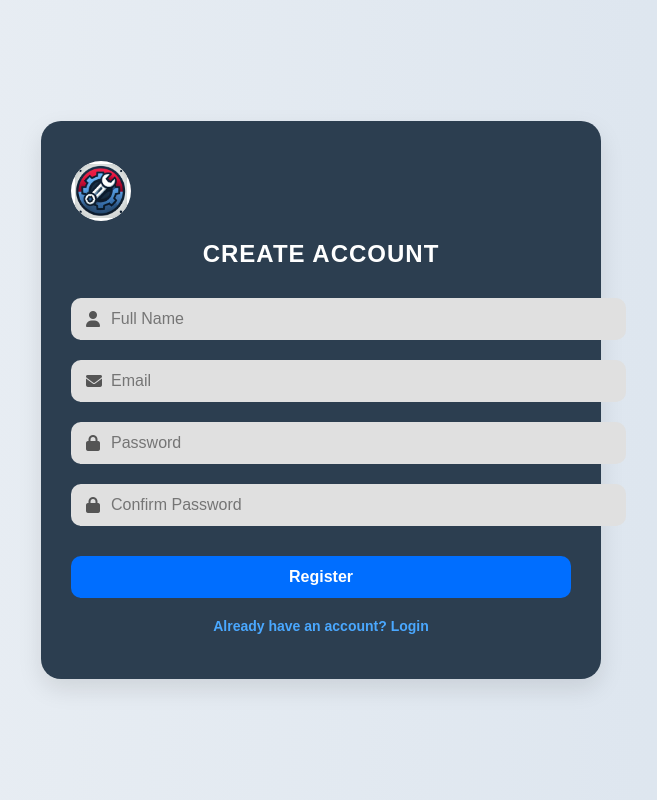
After one commit to CUDORENALOU/IT38A-Enterprise-System, a PHP site: page /IT38A-Enterprise-System/register.php in a window 1280 px wide. The commit adds this page. Shown: the whole page, without its empty margins (429-1086 px from the left). Run offline with PHP 8.4, Linux system fonts and the light colour scheme; some libraries are stand-ins or nearby versions.

Commit message:
upadated with log in and register

```diff
--- /dev/null
+++ b/IT38A_Final-Activity1-0424&282025/index.php
@@ -0,0 +1,5 @@
+<?php
+// index.php
+header("Location: login.php");
+exit();
+?>
--- a/IT38A_Final-Activity1-0424&282025/manage_products.php
+++ b/IT38A_Final-Activity1-0424&282025/manage_products.php
@@ -3,7 +3,7 @@
 <head>
     <meta charset="UTF-8">
     <title>Manage Products - HardwareHub</title>
-    <link rel="stylesheet" href="style.css"> <!-- Keep using your CSS -->
+    <link rel="stylesheet" href="styles.css"> <!-- Keep using your CSS -->
     <style>
         body {
             margin: 0;
--- /dev/null
+++ b/IT38A_Final-Activity1-0424&282025/register.php
@@ -0,0 +1,41 @@
+<!DOCTYPE html>
+<html lang="en">
+<head>
+    <meta charset="UTF-8">
+    <title>Register - HardwareHub</title>
+    <link rel="stylesheet" href="styles.css">
+    <script src="https://kit.fontawesome.com/a076d05399.js" crossorigin="anonymous"></script>
+</head>
+<body>
+    <div class="login-container">
+        <div class="login-box">
+            <div class="logo">
+                <img src="logo.jpg" alt="HardwareHub Logo">
+            </div>
+            <h2>CREATE ACCOUNT</h2>
+            <form action="register_handler.php" method="POST">
+                <div class="input-group">
+                    <i class="fas fa-user"></i>
+                    <input type="text" name="fullname" placeholder="Full Name" required>
+                </div>
+                <div class="input-group">
+                    <i class="fas fa-envelope"></i>
+                    <input type="email" name="email" placeholder="Email" required>
+                </div>
+                <div class="input-group">
+                    <i class="fas fa-lock"></i>
+                    <input type="password" name="password" placeholder="Password" required>
+                </div>
+                <div class="input-group">
+                    <i class="fas fa-lock"></i>
+                    <input type="password" name="confirm_password" placeholder="Confirm Password" required>
+                </div>
+                <button type="submit" class="login-btn">Register</button>
+            </form>
+            <div class="links">
+                <a href="login.php" class="create">Already have an account? Login</a>
+            </div>
+        </div>
+    </div>
+</body>
+</html>
--- /dev/null
+++ b/IT38A_Final-Activity1-0424&282025/styles.css
@@ -0,0 +1,296 @@
+/* ==== GENERAL & DASHBOARD STYLES ==== */
+body {
+    margin: 0;
+    font-family: Arial, sans-serif;
+    background-color: #f4f6f8;
+}
+
+.sidebar {
+    width: 220px;
+    height: 100vh;
+    background: linear-gradient(to bottom, #0f4c75, #3282b8);
+    color: #fff;
+    position: fixed;
+    display: flex;
+    flex-direction: column;
+    align-items: center;
+    padding: 20px 0;
+}
+
+.logo {
+    width: 100px;
+    height: 100px;
+    background: #fff;
+    border-radius: 50%;
+    margin-bottom: 10px;
+    overflow: hidden;
+    display: flex;
+    align-items: center;
+    justify-content: center;
+}
+
+.logo img {
+    width: 90%;
+    height: 90%;
+    object-fit: contain;
+}
+
+.sidebar h2 {
+    margin-bottom: 30px;
+    font-size: 20px;
+}
+
+.sidebar a {
+    color: #fff;
+    text-decoration: none;
+    margin: 10px 0;
+    font-size: 18px;
+    width: 100%;
+    text-align: center;
+    padding: 10px 0;
+    transition: all 0.3s ease;
+    position: relative;
+}
+
+.sidebar a:hover {
+    background-color: rgba(255, 255, 255, 0.2);
+    border-radius: 10px;
+    box-shadow: 0 4px 10px rgba(0,0,0,0.2);
+}
+
+.sidebar a::after {
+    content: "";
+    position: absolute;
+    left: 10%;
+    right: 10%;
+    bottom: 0;
+    height: 2px;
+    background: rgba(255,255,255,0.5);
+    transform: scaleX(0);
+    transition: transform 0.3s ease;
+    transform-origin: right;
+}
+
+.sidebar a:hover::after {
+    transform: scaleX(1);
+    transform-origin: left;
+}
+
+.main-content {
+    margin-left: 240px;
+    padding: 20px;
+}
+
+.cards {
+    display: flex;
+    gap: 20px;
+    margin-bottom: 20px;
+}
+
+.card {
+    background: #fff;
+    padding: 20px;
+    flex: 1;
+    border-radius: 10px;
+    box-shadow: 0 2px 5px rgba(0,0,0,0.1);
+    text-align: center;
+}
+
+.recent-orders {
+    background: #fff;
+    padding: 20px;
+    border-radius: 10px;
+    box-shadow: 0 2px 5px rgba(0,0,0,0.1);
+    margin-bottom: 20px;
+}
+
+table {
+    width: 100%;
+    border-collapse: collapse;
+    margin-top: 10px;
+}
+
+th, td {
+    padding: 12px;
+    text-align: left;
+    border-bottom: 1px solid #ddd;
+}
+
+/* ==== MANAGE PRODUCTS STYLES ==== */
+
+body {
+    margin: 0;
+    font-family: Arial, sans-serif;
+    background: linear-gradient(to right, #edf1f5, #dbe4ee);
+}
+
+.main-content {
+    margin-left: 250px;
+    padding: 40px;
+}
+
+.buttons {
+    display: flex;
+    gap: 20px;
+    margin-bottom: 30px;
+}
+
+.buttons button {
+    padding: 10px 20px;
+    border: none;
+    border-radius: 8px;
+    font-weight: bold;
+    cursor: pointer;
+}
+
+.buttons button:first-child {
+    background-color: #1a73e8;
+    color: white;
+}
+
+.buttons button:last-child {
+    background-color: #ccc;
+}
+
+.product-list {
+    width: 100%;
+    border-collapse: collapse;
+}
+
+.product-list th, .product-list td {
+    padding: 15px;
+    text-align: left;
+    font-size: 16px;
+}
+
+.product-img {
+    width: 70px;
+    height: 70px;
+    border-radius: 10px;
+    background-color: #eaeaea;
+    overflow: hidden;
+    display: flex;
+    align-items: center;
+    justify-content: center;
+}
+
+.product-img img {
+    max-width: 100%;
+    max-height: 100%;
+}
+
+tr:hover {
+    background-color: #f1f1f1;
+}
+
+/* ==== LOGIN PAGE STYLES ==== */
+.login-container {
+    display: flex;
+    justify-content: center;
+    align-items: center;
+    min-height: 100vh;
+    margin-left: 220px;
+    padding: 20px;
+    box-sizing: border-box;
+}
+
+.login-box {
+    background-color: #2c3e50;
+    padding: 40px 30px;
+    border-radius: 20px;
+    box-shadow: 0 10px 25px rgba(0,0,0,0.1);
+    text-align: center;
+    color: white;
+    width: 100%;
+    max-width: 500px;
+}
+
+.login-box .logo {
+    width: 60px;
+    height: 60px;
+    margin-bottom: 15px;
+}
+
+.login-box h2 {
+    margin-bottom: 30px;
+    font-weight: 600;
+    letter-spacing: 1px;
+}
+
+.input-group {
+    position: relative;
+    margin-bottom: 20px;
+}
+
+.input-group i {
+    position: absolute;
+    top: 13px;
+    left: 15px;
+    color: #555;
+}
+
+.input-group input {
+    width: 100%;
+    padding: 12px 15px 12px 40px;
+    border: none;
+    border-radius: 10px;
+    background-color: #e0e0e0;
+    font-size: 16px;
+}
+
+.login-btn {
+    width: 100%;
+    padding: 12px;
+    border: none;
+    border-radius: 10px;
+    background-color: #006eff;
+    color: white;
+    font-weight: bold;
+    font-size: 16px;
+    margin-top: 10px;
+    cursor: pointer;
+    transition: background 0.3s;
+}
+
+.login-btn:hover {
+    background-color: #0056cc;
+}
+
+.links {
+    margin-top: 20px;
+    font-size: 14px;
+}
+
+.links a {
+    display: block;
+    color: #ccc;
+    text-decoration: none;
+    margin-bottom: 5px;
+}
+
+.links .create {
+    color: #4aa8ff;
+    font-weight: 600;
+}
+
+/* ==== REGISTER PAGE STYLES ==== */
+.register-container {
+    display: flex;
+    justify-content: center;
+    align-items: center;
+    min-height: 100vh;
+    margin-left: 220px;
+    padding: 20px;
+    box-sizing: border-box;
+}
+
+.register-box {
+    background-color: #2c3e50;
+    padding: 40px 30px;
+    border-radius: 20px;
+    box-shadow: 0 10px 25px rgba(0,0,0,0.1);
+    text-align: center;
+    color: white;
+    width: 100%;
+    max-width: 500px;
+}
```
Also changed, not shown: IT38A_Final-Activity1-0424&282025/dashboard.php (+10 -6 lines), IT38A_Final-Activity1-0424&282025/login.php (added, +36 -0 lines), IT38A_Final-Activity1-0424&282025/style.css (deleted, +0 -114 lines).
